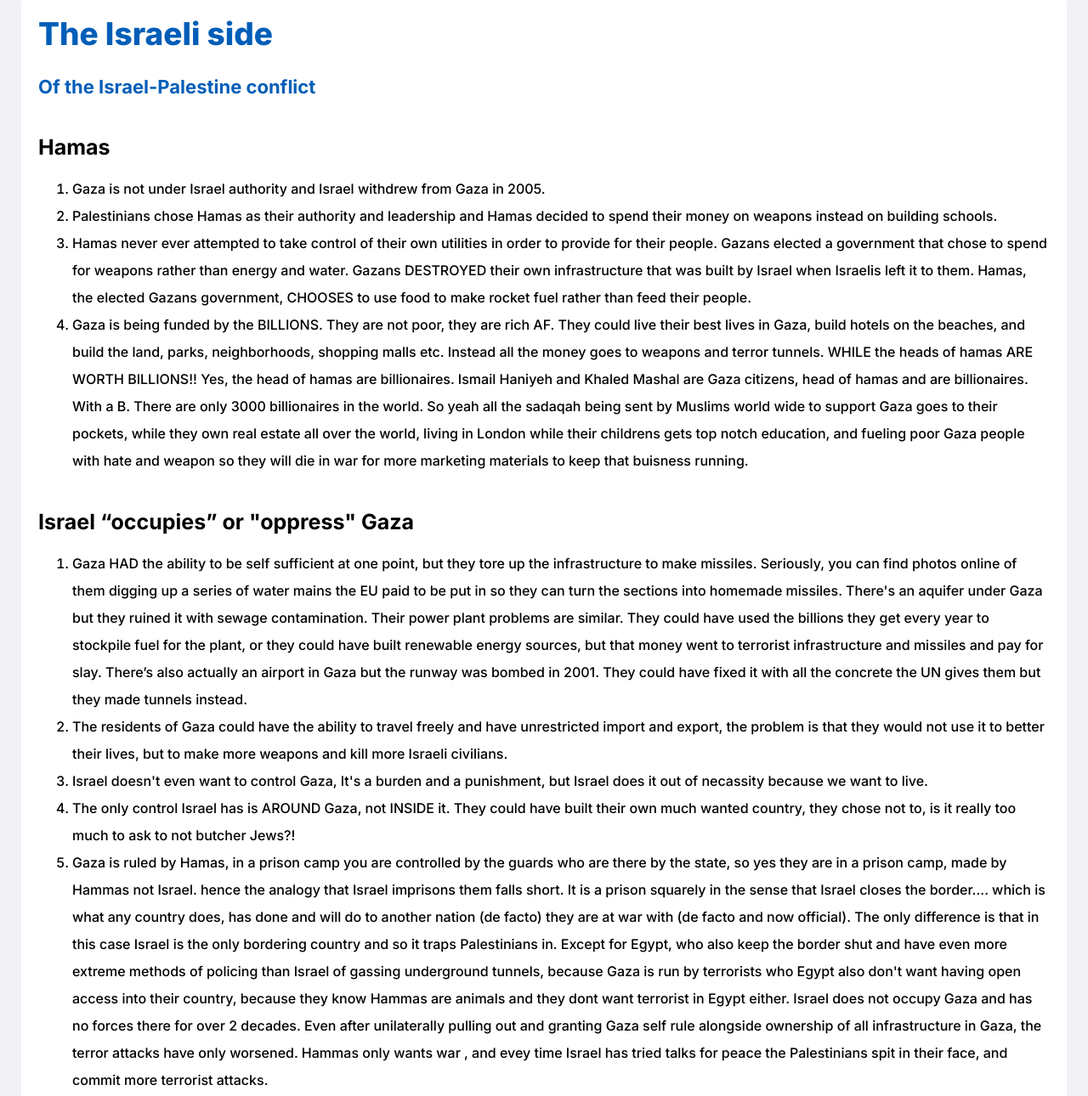
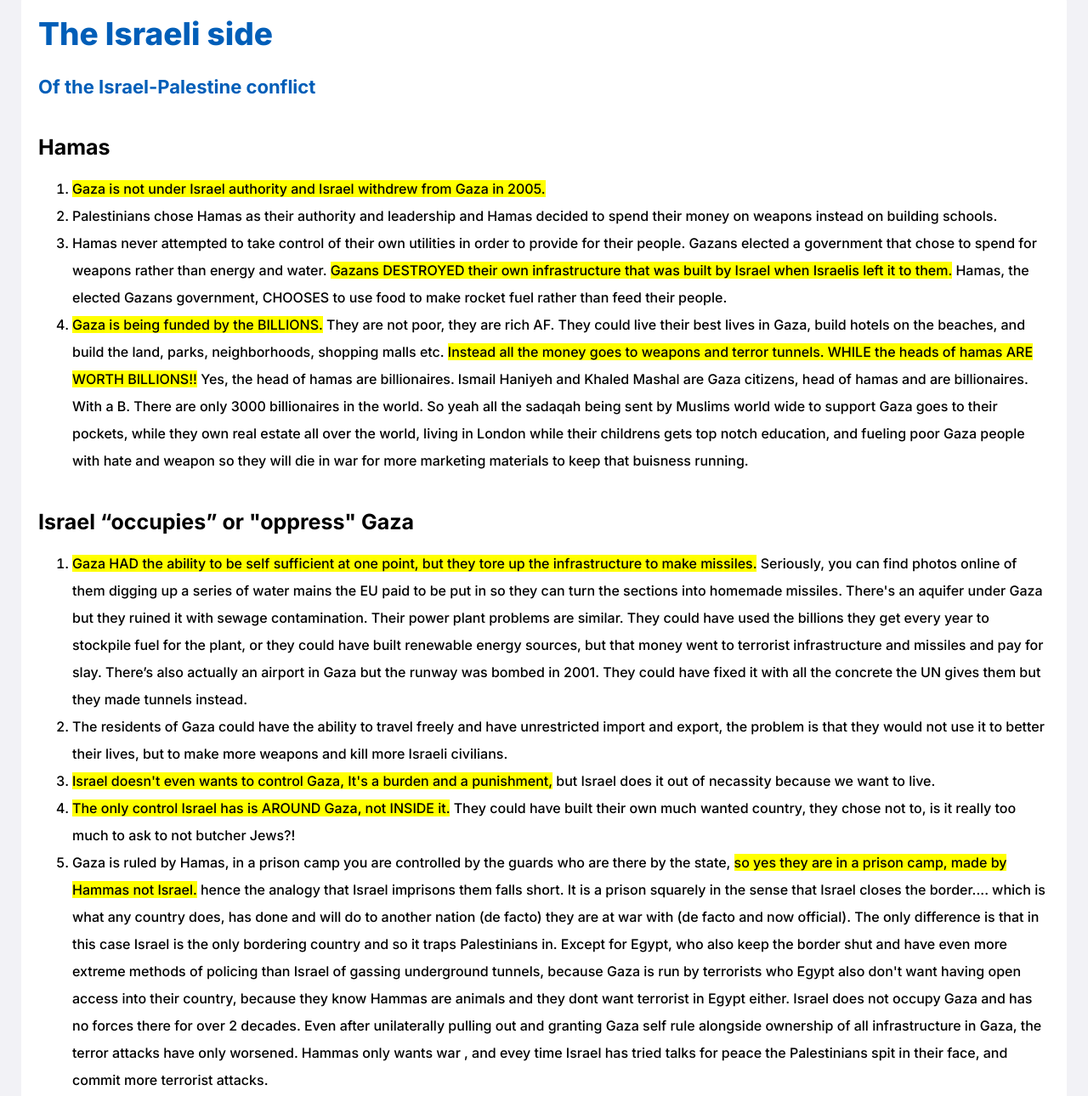
Before and after one commit to alisa-yar/The-Israeli-Side, a plain HTML site: page index.html in a window 1280 px wide. Shown: the part 88-1378 px from the top of the page at 85% size. Drawn offline with Linux system fonts and the light colour scheme.

Commit message:
highlighting

```diff
--- a/index.html
+++ b/index.html
@@ -20,18 +20,18 @@
             <h2>Of the Israel-Palestine conflict</h2>
             <h3>Hamas</h3>
             <ol>
-                <li>Gaza is not under Israel authority and Israel withdrew from Gaza in 2005.</li>
+                <li><mark>Gaza is not under Israel authority and Israel withdrew from Gaza in 2005.</mark></li>
                 <li>Palestinians chose Hamas as their authority and leadership and Hamas decided to spend their money on weapons instead on building schools.</li>
-                <li>Hamas never ever attempted to take control of their own utilities in order to provide for their people. Gazans elected a government that chose to spend for weapons rather than energy and water. Gazans DESTROYED their own infrastructure that was built by Israel when Israelis left it to them. Hamas, the elected Gazans government, CHOOSES to use food to make rocket fuel rather than feed their people.</li>
-                <li>Gaza is being funded by the BILLIONS. They are not poor, they are rich AF. They could live their best lives in Gaza, build hotels on the beaches, and build the land, parks, neighborhoods, shopping malls etc. Instead all the money goes to weapons and terror tunnels. WHILE the heads of hamas ARE WORTH BILLIONS!! Yes, the head of hamas are billionaires. Ismail Haniyeh and Khaled Mashal are Gaza citizens, head of hamas and are billionaires. With a B. There are only 3000 billionaires in the world. So yeah all the sadaqah being sent by Muslims world wide to support Gaza goes to their pockets, while they own real estate all over the world, living in London while their childrens gets top notch education, and fueling poor Gaza people with hate and weapon so they will die in war for more marketing materials to keep that buisness running.</li>
+                <li>Hamas never attempted to take control of their own utilities in order to provide for their people. Gazans elected a government that chose to spend for weapons rather than energy and water. <mark>Gazans DESTROYED their own infrastructure that was built by Israel when Israelis left it to them.</mark> Hamas, the elected Gazans government, CHOOSES to use food to make rocket fuel rather than feed their people.</li>
+                <li><mark>Gaza is being funded by the BILLIONS.</mark> They are not poor, they are rich AF. They could live their best lives in Gaza, build hotels on the beaches, and build the land, parks, neighborhoods, shopping malls etc. <mark>Instead all the money goes to weapons and terror tunnels. WHILE the heads of hamas ARE WORTH BILLIONS!!</mark> Yes, the head of hamas are billionaires. Ismail Haniyeh and Khaled Mashal are Gaza citizens, head of hamas and are billionaires. With a B. There are only 3000 billionaires in the world. So yeah all the sadaqah being sent by Muslims world wide to support Gaza goes to their pockets, while they own real estate all over the world, living in London while their childrens gets top notch education, and fueling poor Gaza people with hate and weapon so they will die in war for more marketing materials to keep that buisness running.</li>
             </ol>
             <h3>Israel “occupies” or "oppress" Gaza</h3>
             <ol>
-                <li>Gaza HAD the ability to be self sufficient at one point, but they tore up the infrastructure to make missiles. Seriously, you can find photos online of them digging up a series of water mains the EU paid to be put in so they can turn the sections into homemade missiles. There's an aquifer under Gaza but they ruined it with sewage contamination. Their power plant problems are similar. They could have used the billions they get every year to stockpile fuel for the plant, or they could have built renewable energy sources, but that money went to terrorist infrastructure and missiles and pay for slay. There’s also actually an airport in Gaza but the runway was bombed in 2001. They could have fixed it with all the concrete the UN gives them but they made tunnels instead.</li>
+                <li><mark>Gaza HAD the ability to be self sufficient at one point, but they tore up the infrastructure to make missiles.</mark> Seriously, you can find photos online of them digging up a series of water mains the EU paid to be put in so they can turn the sections into homemade missiles. There's an aquifer under Gaza but they ruined it with sewage contamination. Their power plant problems are similar. They could have used the billions they get every year to stockpile fuel for the plant, or they could have built renewable energy sources, but that money went to terrorist infrastructure and missiles and pay for slay. There’s also actually an airport in Gaza but the runway was bombed in 2001. They could have fixed it with all the concrete the UN gives them but they made tunnels instead.</li>
                 <li>The residents of Gaza could have the ability to travel freely and have unrestricted import and export, the problem is that they would not use it to better their lives, but to make more weapons and kill more Israeli civilians.</li>
-                <li>Israel doesn't even want to control Gaza, It's a burden and a punishment, but Israel does it out of necassity because we want to live.</li>
-                <li>The only control Israel has is AROUND Gaza, not INSIDE it. They could have built their own much wanted country, they chose not to, is it really too much to ask to not butcher Jews?!</li>
-                <li>Gaza is ruled by Hamas, in a prison camp you are controlled by the guards who are there by the state, so yes they are in a prison camp, made by Hammas not Israel. hence the analogy that Israel imprisons them falls short.
+                <li><mark>Israel doesn't even wants to control Gaza, It's a burden and a punishment,</mark> but Israel does it out of necassity because we want to live.</li>
+                <li><mark>The only control Israel has is AROUND Gaza, not INSIDE it.</mark> They could have built their own much wanted country, they chose not to, is it really too much to ask to not butcher Jews?!</li>
+                <li>Gaza is ruled by Hamas, in a prison camp you are controlled by the guards who are there by the state, <mark>so yes they are in a prison camp, made by Hammas not Israel.</mark> hence the analogy that Israel imprisons them falls short.
                     It is a prison squarely in the sense that Israel closes the border.... which is what any country does, has done and will do to another nation (de facto) they are at war with (de facto and now official).
                     The only difference is that in this case Israel is the only bordering country and so it traps Palestinians in. Except for Egypt, who also keep the border shut and have even more extreme methods of policing than Israel of gassing underground tunnels, because Gaza is run by terrorists who Egypt also don't want having open access into their country, because they know Hammas are animals and they dont want terrorist in Egypt either.
                     Israel does not occupy Gaza and has no forces there for over 2 decades. Even after unilaterally pulling out and granting Gaza self rule alongside ownership of all infrastructure in Gaza, the terror attacks have only worsened.
```
Also changed, not shown: 1 other file.
